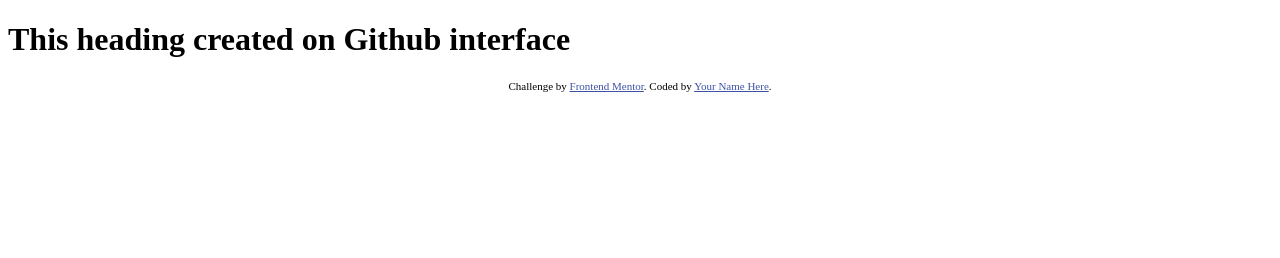
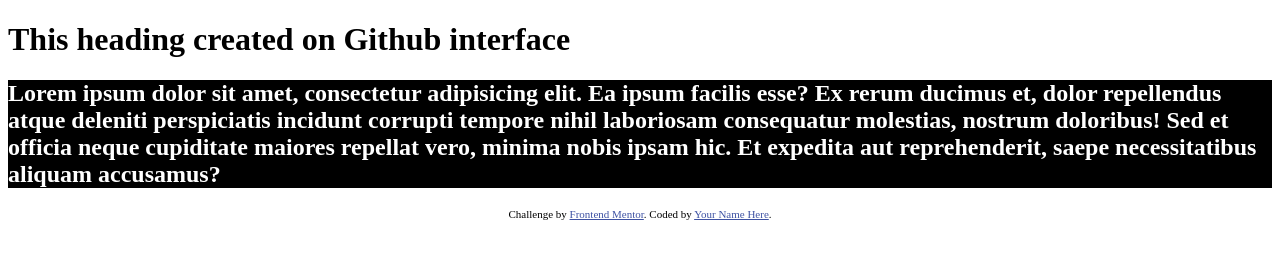
Before and after one commit to yattugs/Result-summary, a website: page index.html in a window 1280 px wide. Drawn offline with Linux system fonts and the light colour scheme.

Commit message:
add h2 tag and style it on feature branch

```diff
--- a/index.html
+++ b/index.html
@@ -17,6 +17,7 @@
 <body>
 
   <h1> This heading created on Github interface</h1>
+  <h2 style="color:white; background-color: hsl(0, 0%, 0%);">Lorem ipsum dolor sit amet, consectetur adipisicing elit. Ea ipsum facilis esse? Ex rerum ducimus et, dolor repellendus atque deleniti perspiciatis incidunt corrupti tempore nihil laboriosam consequatur molestias, nostrum doloribus! Sed et officia neque cupiditate maiores repellat vero, minima nobis ipsam hic. Et expedita aut reprehenderit, saepe necessitatibus aliquam accusamus?</h2>
 
   <div class="attribution">
     Challenge by <a href="https://www.frontendmentor.io?ref=challenge" target="_blank">Frontend Mentor</a>.
```
